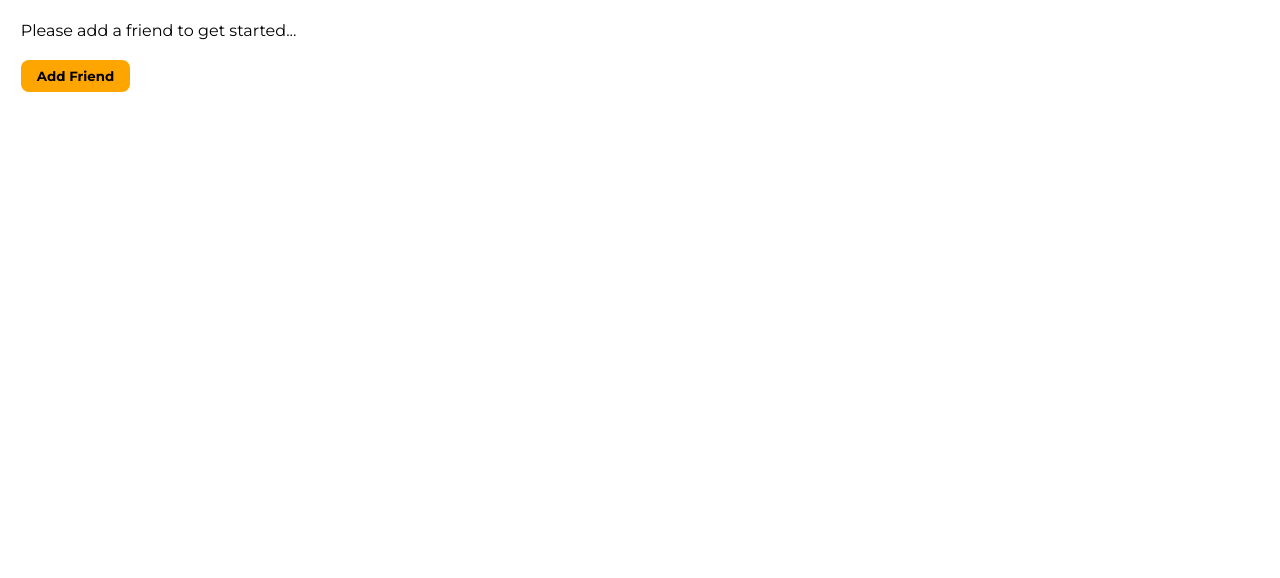
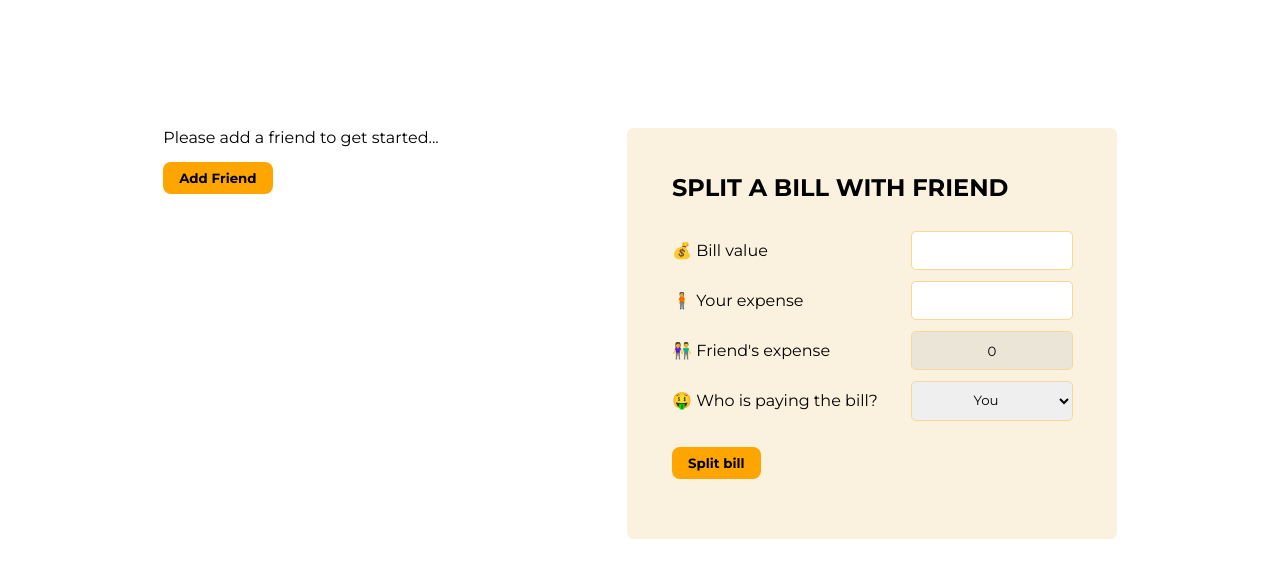
Before and after one commit to ivangil18/eat-n-split, a React (Create React App) app: page / in a window 1280 px wide. Shown: the top 578 px of the page. Built offline with nearby package versions, Linux system fonts and the light colour scheme.

Commit message:
bill split calculator structured and styled

```diff
--- a/src/components/App.css
+++ b/src/components/App.css
@@ -5,8 +5,15 @@
   font-family: "Montserrat", sans-serif;
 }
 
+.container {
+  display: flex;
+  justify-content: center;
+  gap: 4em;
+
+  margin-top: 8em;
+}
+
 .friends {
-  margin: 1.3em;
   width: 25em;
 }
 
@@ -52,22 +59,17 @@
 }
 
 ul li:nth-child(odd) {
-  background-color: #f8e7c4;
+  background-color: #faf2df;
 }
 h4 {
   margin-bottom: 8px;
 }
 
 .addForm {
-  background-color: #f8e7c4;
+  background-color: #faf2df;
   padding: 0.9em;
   border-radius: 0.4em;
   margin-bottom: 20px;
-}
-
-input {
-  width: 60%;
-  height: 2.4em;
 }
 
 .addForm div {
@@ -84,8 +86,40 @@ input {
   background-color: orange;
   border-radius: 0.6em;
   cursor: pointer;
+  margin: 15px 0;
 }
 
-.msg {
-  margin-bottom: 20px;
+/* CALCULATOR COMPONENTS CSS */
+.calculator {
+  width: 25em;
+  background-color: #faf2df;
+  padding: 0.9em;
+  border-radius: 0.4em;
+  padding: 2.8em;
 }
+h2 {
+  text-transform: uppercase;
+  margin-bottom: 30px;
+}
+
+.calculator div {
+  display: flex;
+  justify-content: space-between;
+  align-items: center;
+  margin-bottom: 0.8em;
+}
+
+input,
+select {
+  border: 0;
+  outline: 1px solid rgb(247, 214, 153);
+  width: 60%;
+  height: 2.8em;
+  border-radius: 0.3em;
+  text-align: center;
+}
+
+.calculator input,
+select {
+  width: 12em;
+}
--- a/src/components/App.js
+++ b/src/components/App.js
@@ -1,10 +1,109 @@
+import { useState } from "react";
 import "./App.css";
+import Button from "./Button";
 import Friends from "./Friends/Friends";
 
 export default function App() {
   return (
-    <div>
+    <div className="container">
       <Friends />
+      <SplitBillCalculator />
     </div>
   );
 }
+
+function SplitBillCalculator() {
+  const [bill, setBill] = useState("");
+  const [yourExpense, setYourExpense] = useState("");
+  // const [friendExpense, setFriendExpense] = useState("");
+  const [payer, setPayer] = useState("You");
+
+  function handleSplitBill(e) {
+    e.preventDefault();
+  }
+
+  const friendExpense = bill - yourExpense;
+
+  return (
+    <div>
+      <form className="calculator" onSubmit={handleSplitBill}>
+        <h2>Split a bill with friend</h2>
+        <div>
+          <label>💰 Bill value</label>
+          <input
+            type="text"
+            value={bill}
+            onChange={(e) => setBill(Number(e.target.value))}
+          ></input>
+        </div>
+        <div>
+          <label>🧍 Your expense</label>
+          <input
+            type="text"
+            value={yourExpense}
+            onChange={(e) => setYourExpense(Number(e.target.value))}
+          ></input>
+        </div>
+        <div>
+          <label>👫 Friend's expense</label>
+          <input
+            style={{ backgroundColor: " #ebe5d8" }}
+            type="text"
+            value={friendExpense}
+            readOnly
+            // onChange={(e) => setFriendExpense(e.target.value)}
+          ></input>
+        </div>
+        <div>
+          <label>🤑 Who is paying the bill?</label>
+          <select value={payer} onChange={(e) => setPayer(e.target.value)}>
+            <option>You</option>
+            <option>Friend</option>
+            <option>Both</option>
+          </select>
+        </div>
+        <Button>Split bill</Button>
+      </form>
+    </div>
+  );
+}
+
+// function SplitBillCalculator() {
+//   const [bill, setBill] = useState("");
+//   const [yourExpense, setYourExpense] = useState("");
+//   const [friendExpense, setFriendExpense] = useState("");
+//   const [payer, setPayer] = useState("");
+//   return (
+//     <div>
+//       <form className="calculator">
+//         <h2>Split a bill with friend</h2>
+//         <Expense>💰 Bill value</Expense>
+//         <Expense>🧍 Your expense</Expense>
+//         <Expense>👫 Friend's expense</Expense>
+//         <PayingBill>🤑 Who is paying the bill?</PayingBill>
+//         <Button>Split bill</Button>
+//       </form>
+//     </div>
+//   );
+// }
+
+// function Expense({ children }) {
+//   return (
+//     <div className="expense">
+//       <label>{children}</label>
+//       <input type="text"></input>
+//     </div>
+//   );
+// }
+
+// function PayingBill({ children }) {
+//   return (
+//     <div>
+//       <label>{children}</label>
+//       <select>
+//         <option>You</option>
+//         <option>Friend</option>
+//       </select>
+//     </div>
+//   );
+// }
```
